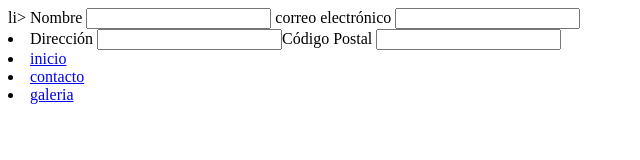
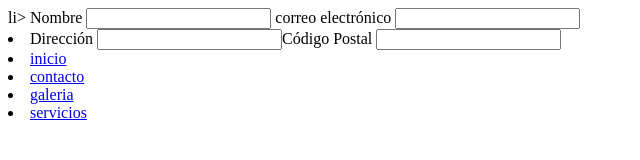
Before and after one commit to BackArde/prueba_git1, a plain HTML site: page servicios.html in a window 1280 px wide. Shown: the full height of the page, 0-640 px from the left. Drawn offline with Linux system fonts and the light colour scheme.

Commit message:
servicios terminada

```diff
--- a/servicios.html
+++ b/servicios.html
@@ -23,3 +23,4 @@
     <li><a href="indext.html">inicio</a></li>
     <li><a href="contacto.html">contacto</a></li>
     <li><a href="galeria.html">galeria</a></li>
+    <li><a href="servicios.html">servicios</a></li>
```
Also changed, not shown: 1 other file.
